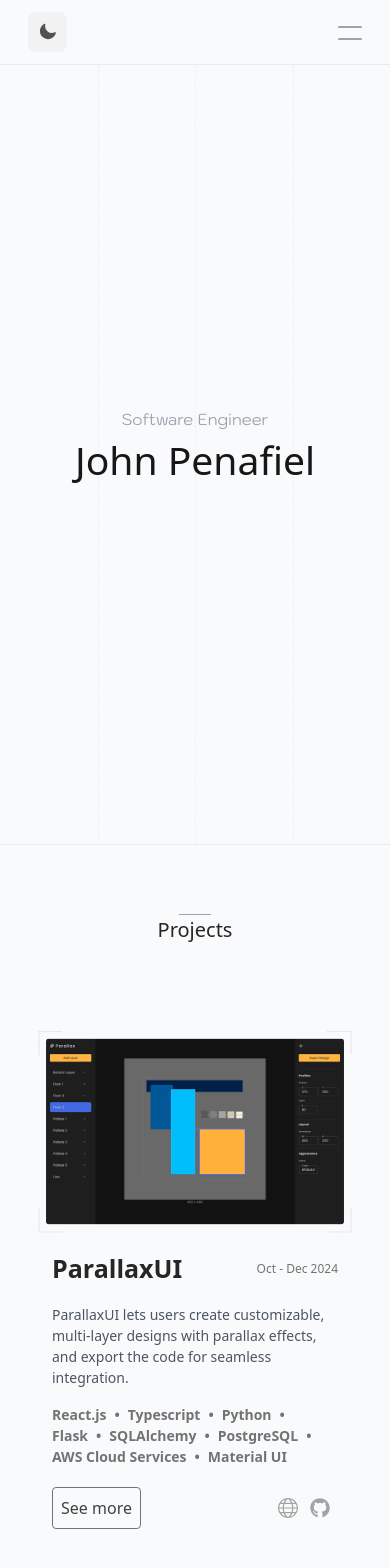
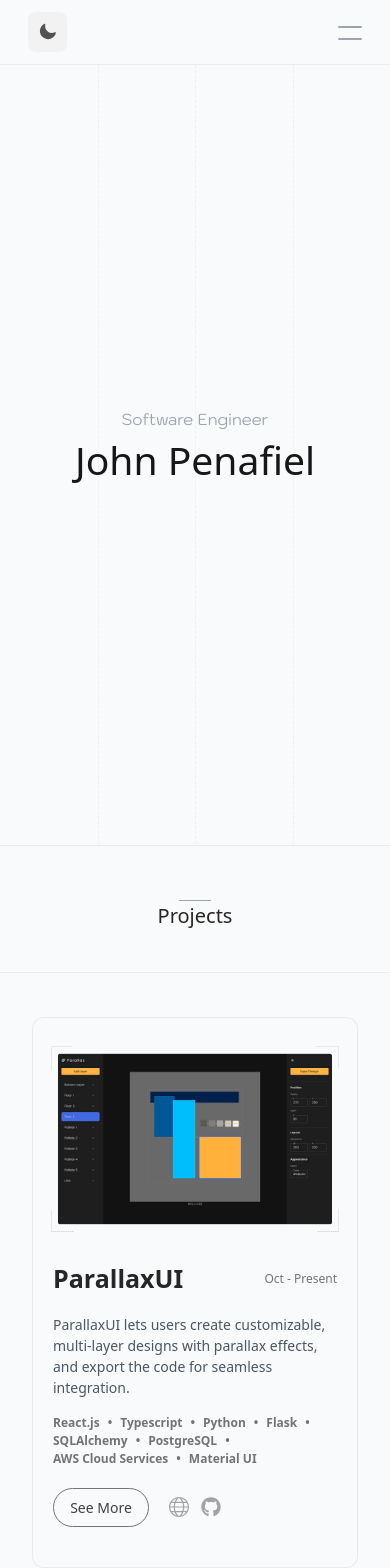
Before and after one commit to johnjohnpenafiel/Portfolio, a Next.js app: page / in a window 390 px wide. Shown: the top 1568 px of the page. Built offline with nearby package versions, Linux system fonts and the light colour scheme.

Commit message:
UI updates

```diff
--- a/app/about/components/AboutCard.tsx
+++ b/app/about/components/AboutCard.tsx
@@ -34,7 +34,7 @@ const AboutCard = ({ title, content }: Props) => {
         }`}
       >
         <p
-          className={`px-4 pr-14 || text-xs text-pretty md:text-base leading-loose overflow-hidden transition-all ease-in-out ${
+          className={`px-4 pr-8 md:pr-14 || text-sm leading-loose text-pretty md:text-base overflow-hidden transition-all ease-in-out ${
             isOpen
               ? "opacity-100 delay-200 duration-200"
               : "opacity-0 duration-300"
--- a/app/about/page.tsx
+++ b/app/about/page.tsx
@@ -9,9 +9,10 @@ const About = () => {
   const [fadeIn, setFadeIn] = useState(false);
 
   useEffect(() => {
-    setTimeout(() => {
+    const timeout = setTimeout(() => {
       setFadeIn(true);
     }, 50);
+    return () => clearTimeout(timeout);
   }, []);
 
   return (
--- a/app/layout.tsx
+++ b/app/layout.tsx
@@ -35,7 +35,7 @@ export default function RootLayout({
       <body
         className={`${geistSans.variable} ${geistMono.variable} antialiased dark:bg-black bg-lightBackground`}
       >
-        <main className="lg:mx-[7.2%]">
+        <main className="relative lg:mx-[7.2%]">
           <div className="fixed inset-y-[-100vh] left-[7.2%] w-px lg:bg-gray-200/80 dark:lg:bg-neutral-900/80 z-50"></div>
           <div className="fixed inset-y-[-100vh] right-[7.2%] w-px lg:bg-gray-200/80 dark:lg:bg-neutral-900/80 z-50"></div>
 
--- a/app/page.tsx
+++ b/app/page.tsx
@@ -10,9 +10,9 @@ function Home() {
       </section>
       {/* ----- PROJECT SECTION ----- */}
       <section>
-        <div className="flex flex-col h-32 items-center justify-center || bg-[#f9fafb] dark:bg-black mb-10 pt-10">
+        <div className="flex flex-col h-32 items-center justify-center || bg-[#f9fafb] dark:bg-black border-gray-200/80 dark:border-neutral-900/80 mb-11 pt-3 border-y-[1px]">
           <div className="border-b w-8 border-gray-400"></div>
-          <p className="text-xl md:text-2xl text-stone-800 dark:text-neutral-200 font-medium cursor-default">
+          <p className="text-xl md:text-2xl text-stone-800 dark:text-neutral-200 font-normal cursor-default">
             Projects
           </p>
         </div>
--- a/app/projects/[projectId]/page.tsx
+++ b/app/projects/[projectId]/page.tsx
@@ -173,6 +173,8 @@ const Projects = () => {
       </div>
       <div className="hidden lg:flex lg:justify-center xl:justify-start">
         {project?.id === "parallaxui" ? (
+          <div>
+            <h3 className="text-center text-xl -mb-8 pt-10">Demo</h3>
             <iframe
               src="https://parallaxui.com/embed/41"
               width="410"
@@ -182,6 +184,7 @@ const Projects = () => {
               }`}
               onLoad={() => setLoadedIframe(true)}
             ></iframe>
+          </div>
         ) : (
           <></>
         )}
--- a/components/Hero.tsx
+++ b/components/Hero.tsx
@@ -7,18 +7,19 @@ const Hero = () => {
   const [fadeIn, setFadeIn] = useState(false);
 
   useEffect(() => {
-    setTimeout(() => {
+    const timeout = setTimeout(() => {
       setFadeIn(true);
     }, 50);
+    return () => clearTimeout(timeout);
   }, []);
 
   return (
-    <div className=" h-screen flex flex-col border-b border-gray-200/80 dark:border-neutral-900/50 overflow-hidden">
+    <div className=" h-screen flex flex-col overflow-hidden">
       {/* Beam Effect Container */}
 
       <div className="absolute inset-0 pointer-events-none">
         {/* Left Beam */}
-        <div className="absolute inset-y-0 left-[25%] md:left-[28.5%] w-px -z-10">
+        <div className="absolute inset-y-0 left-[25%] lg:left-[24.9%] w-px -z-10">
           <div className="absolute top-0 left-0 w-full h-0 border-r border-dashed border-[rgb(210,210,210)] dark:border-[rgb(49,49,49)] animate-beam shadow-[0_0_2px_rgba(250,250,250,1),0_0_4px_rgba(245,245,245,1)] dark:shadow-[0_0_4px_rgba(30,30,30,1)] [animation-delay:0.7s]"></div>
         </div>
         {/* Middle Beam */}
@@ -26,7 +27,7 @@ const Hero = () => {
           <div className="absolute top-0 left-0 w-full h-0 border-r border-dashed border-[rgb(210,210,210)] dark:border-[rgb(49,49,49)] animate-beam shadow-[0_0_2px_rgba(250,250,250,1),0_0_4px_rgba(245,245,245,1)] dark:shadow-[0_0_4px_rgba(30,30,30,1)] [animation-delay:0.2s]"></div>
         </div>
         {/* Right Beam */}
-        <div className="absolute inset-y-0 left-[75%] md:left-[71.5%] w-px -z-10">
+        <div className="absolute inset-y-0 left-[75%] lg:left-[75.1%] w-px -z-10">
           <div className="absolute top-0 left-0 w-full h-0 border-r border-dashed border-[rgb(210,210,210)] dark:border-[rgb(49,49,49)] animate-beam shadow-[0_0_2px_rgba(250,250,250,1),0_0_4px_rgba(245,245,245,1)] dark:shadow-[0_0_4px_rgba(30,30,30,1)] [animation-delay:0.4s]"></div>
         </div>
       </div>
--- a/components/ProjectCard.tsx
+++ b/components/ProjectCard.tsx
@@ -3,7 +3,7 @@
 import { useIsVisible } from "@/hooks/useIsVisible";
 import Image from "next/image";
 import Link from "next/link";
-import React, { useRef } from "react";
+import React, { useEffect, useRef, useState } from "react";
 
 interface Link {
   url: string;
@@ -31,10 +31,20 @@ const ProjectCard = ({
 }: Props) => {
   const cardRef = useRef<HTMLDivElement>(null);
   const hasBeenVisible = useIsVisible(cardRef);
+  const [currentIndex, setCurrentIndex] = useState(0);
+
+  useEffect(() => {
+    const interval = setInterval(() => {
+      setCurrentIndex((prevIndex) => (prevIndex + 1) % stack.length);
+    }, 2000);
+
+    return () => clearInterval(interval); // Clean up the interval on component unmount
+  }, [stack.length]);
+
   return (
     <div
       ref={cardRef}
-      className={`flex flex-col w-full h-auto mb-6 md:max-w-[1200px] md:max-h-[400px] md:flex-row md:h-auto || bg-[#f9fafb] dark:bg-black border-b border-gray-200/80 dark:border-neutral-900/80 overflow-hidden || transition-transform ease-in-out delay-100 duration-1000 ${
+      className={`flex flex-col w-full h-auto mb-6 md:max-w-[1200px] md:max-h-[400px] md:flex-row md:h-auto group || bg-[#f9fafb]/10 dark:bg-[#1B1212]/15 backdrop-blur-xm border-[1px] rounded-xl border-gray-200/80 dark:border-neutral-900/80 overflow-hidden || transition-transform ease-in-out delay-100 duration-1000 ${
         hasBeenVisible ? "translate-y-0" : "translate-y-40"
       }`}
     >
@@ -50,15 +60,17 @@ const ProjectCard = ({
           </p>
         </div>
         {/* CARD DESCRIPTION */}
-        <p className="mt-4 || text-sm md:text-lg font-light text-gray-600 dark:text-neutral-100">
+        <p className="mt-4 || text-sm lg:text-lg font-light text-gray-600 dark:text-neutral-100">
           {description}
         </p>
         {/* TECH STACK */}
-        <ul className="inline-flex flex-wrap mt-4 || text-sm md:text-sm">
+        <ul className="inline-flex flex-wrap mt-4 || text-xm">
           {stack.map((s, index) => (
             <li
               key={index}
-              className="text-neutral-500 dark:text-neutral-400/90 font-semibold "
+              className={`text-neutral-500 dark:text-neutral-400/90 font-semibold ${
+                index === currentIndex ? "group-hover:animate-pulse" : ""
+              }`}
             >
               {s}
               {index < stack.length - 1 && <span className="mx-2">•</span>}
@@ -66,15 +78,15 @@ const ProjectCard = ({
           ))}
         </ul>
         {/* ----- BUTTONS ----- */}
-        <div className="flex pt-5 justify-between items-center h-full pb-5 md:pb-[1px] md:mb-10">
+        <div className="flex pt-5 justify-start items-center h-full pb-5 md:pb-[1px] md:mb-10">
           {/* SEE MORE BUTTON */}
           <Link href={`/projects/${id}`}>
-            <button className="md:w-32 p-2 || border border-neutral-500 bg-transparent text-neutral-700 dark:text-neutral-200 rounded hover:text-neutral-400 hover:border-neutral-400">
-              See more
+            <button className="md:w-24 p-2 || border w-24 border-neutral-500 bg-transparent text-neutral-700 dark:text-neutral-200 rounded-3xl hover:text-neutral-400 hover:border-neutral-400">
+              <p className="text-sm">See More</p>
             </button>
           </Link>
           {/* PROJECT LINKS */}
-          <div className="flex items-center pr-2">
+          <div className="flex items-center pl-2">
             {links.map((link, index) => {
               const Icon = link.icon;
               return (
@@ -84,7 +96,7 @@ const ProjectCard = ({
                   target="_blank"
                   rel="noopener noreferrer"
                 >
-                  <Icon className="ml-3 text-xl text-neutral-400 hover:text-neutral-500" />
+                  <Icon className="ml-3 text-xl text-neutral-400 hover:text-neutral-300" />
                 </a>
               );
             })}
@@ -93,13 +105,13 @@ const ProjectCard = ({
       </div>
       {/* ----- IMAGE SECTION ----- */}
       {/* IMAGE */}
-      <div className="flex h-auto md:w-1/2 order-2 items-center justify-center">
+      <div className="flex h-auto md:w-1/2 order-2 items-center justify-center p-3 md:p-3">
         <Image
           src={image}
           width={500}
           height={500}
           alt="Project Picture"
-          className="flex h-full object-contain w-full md:pl-6 "
+          className="flex h-full object-contain w-full"
         />
       </div>
     </div>
--- a/data/projectCardData.tsx
+++ b/data/projectCardData.tsx
@@ -35,7 +35,7 @@ export const projectCards: ProjectCard[] = [
       "AWS Cloud Services",
       "Material UI",
     ],
-    duration: "Oct - Dec 2024",
+    duration: "Oct - Present",
     imageCard: "/images/ParallaxUICanva2.svg",
     href: "/projects/parallaxui",
     links: [
```
Also changed, not shown: data/projectPageData.tsx (+9 -6 lines), public/images/ParallaxUICanva5.svg (added). Lines whose indentation alone changed are shown as unchanged.
